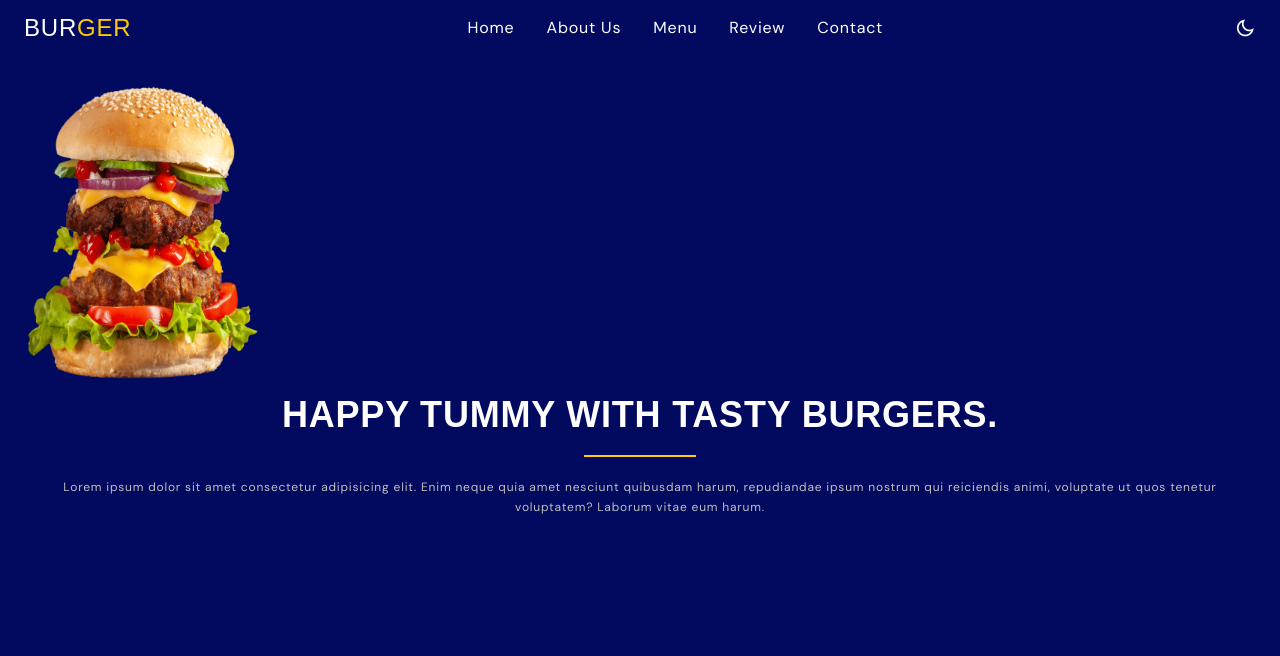
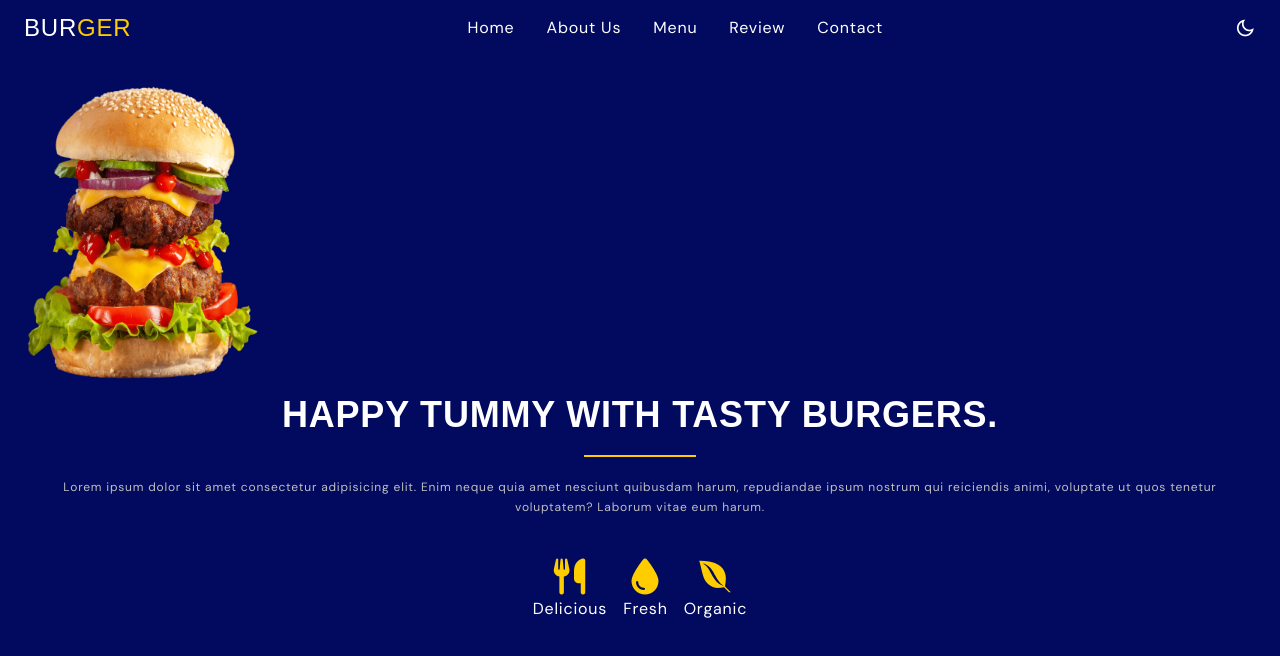
Before and after one commit to Usman-837/Burger_Website, a React (Vite) app: page / in a window 1280 px wide. Shown: the top 656 px of the page. Built offline with nearby package versions, Linux system fonts and the light colour scheme.

Commit message:
add icons in banner section

```diff
--- a/src/Banner.jsx
+++ b/src/Banner.jsx
@@ -15,6 +15,23 @@ const Banner = () => {
                         <p className="paragraph">
                             Lorem ipsum dolor sit amet consectetur adipisicing elit. Enim neque quia amet nesciunt quibusdam harum, repudiandae ipsum nostrum qui reiciendis animi, voluptate ut quos tenetur voluptatem? Laborum vitae eum harum.
                         </p>
+                        <div className="text-base flex items-center justify-center gap-4 py-10">
+                            <div className="text-center">
+                                <i className="fa-solid fa-utensils text-secondaryColor text-4xl"></i>
+                                <br/>
+                                Delicious
+                            </div>
+                            <div className="text-center">
+                                <i class="fa-solid fa-droplet text-secondaryColor text-4xl"></i>
+                                <br/>
+                                Fresh
+                            </div>
+                            <div className="text-center">
+                                <i class="fa-brands fa-envira text-secondaryColor text-4xl"></i>
+                                <br/>
+                                Organic
+                            </div>
+                        </div>
                     </div>
                 </div>
             </section>
```
